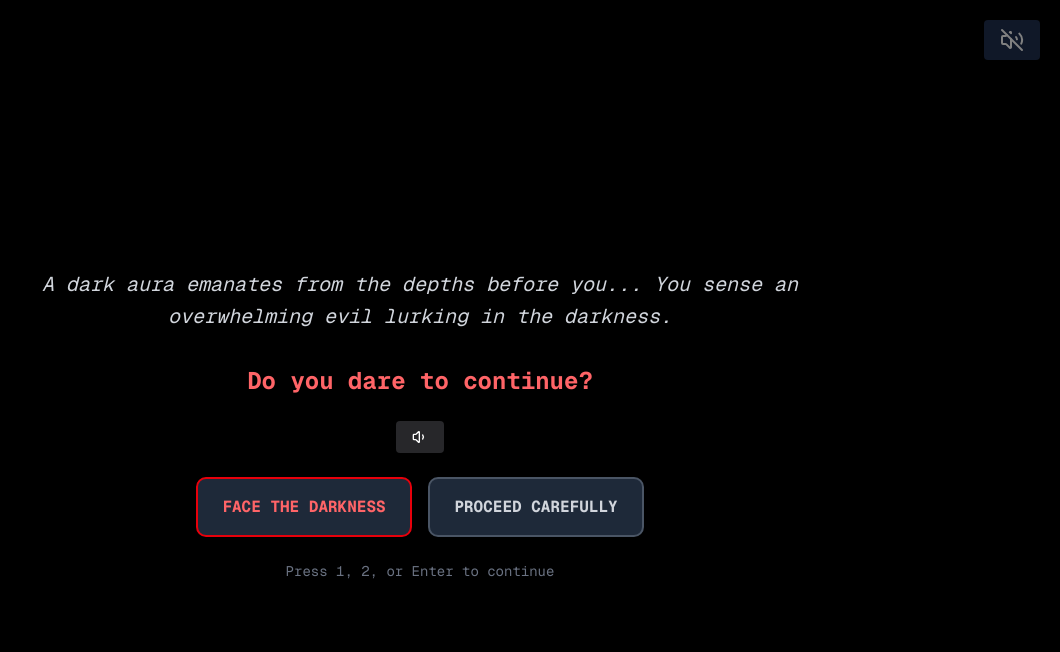
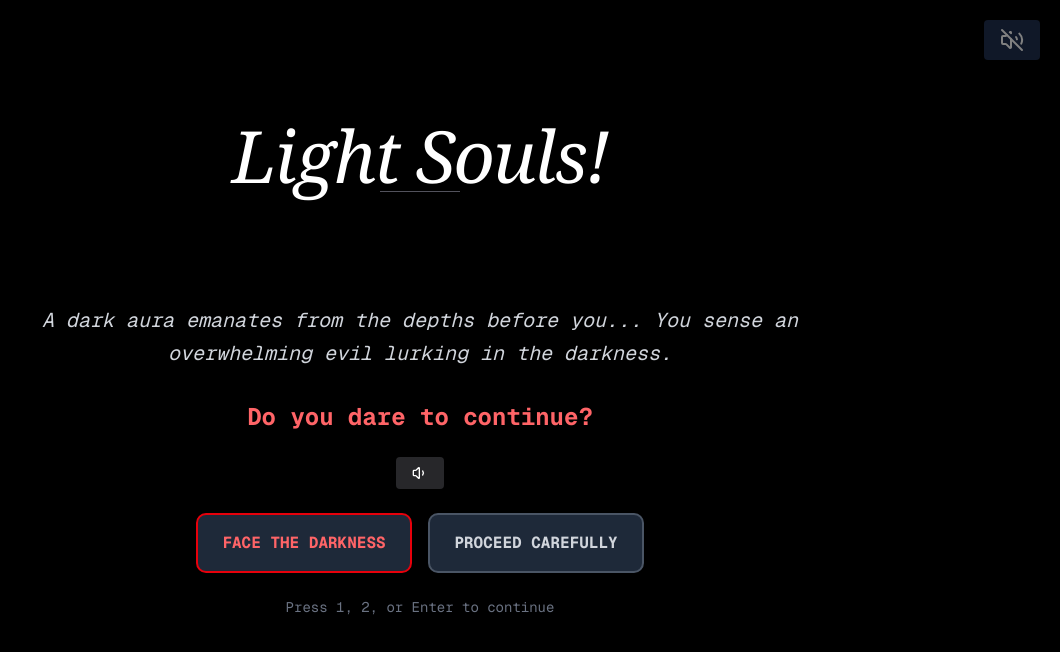
Before and after one commit to TheGhossst/LightSouls, a Next.js app: page /boss in a window 1280 px wide. Shown: the top 652 px of the page, without its empty margins (220-1280 px from the left). Built offline with nearby package versions, Linux system fonts and the light colour scheme.

Commit message:
fix: title from gameheader

```diff
--- a/app/game/components/GameHeader.tsx
+++ b/app/game/components/GameHeader.tsx
@@ -1,10 +1,17 @@
 "use client";
 
 import BackgroundMusicPlayer from "@/app/components/BackgroundMusicButton";
+import Link from "next/link";
 
 export default function GameHeader() {
   return (
     <header className="text-center mb-12">
+      <Link href={"/"}>
+        <h1 className="text-4xl md:text-6xl lg:text-7xl font-serif italic font-light leading-none tracking-tight">
+          Light Souls!
+        </h1>
+      </Link>
+      <div className="w-20 h-px bg-zinc-600 mx-auto"></div>
       <BackgroundMusicPlayer
         src="/bgm.mp3"
         className="absolute right-5 top-5"
```
